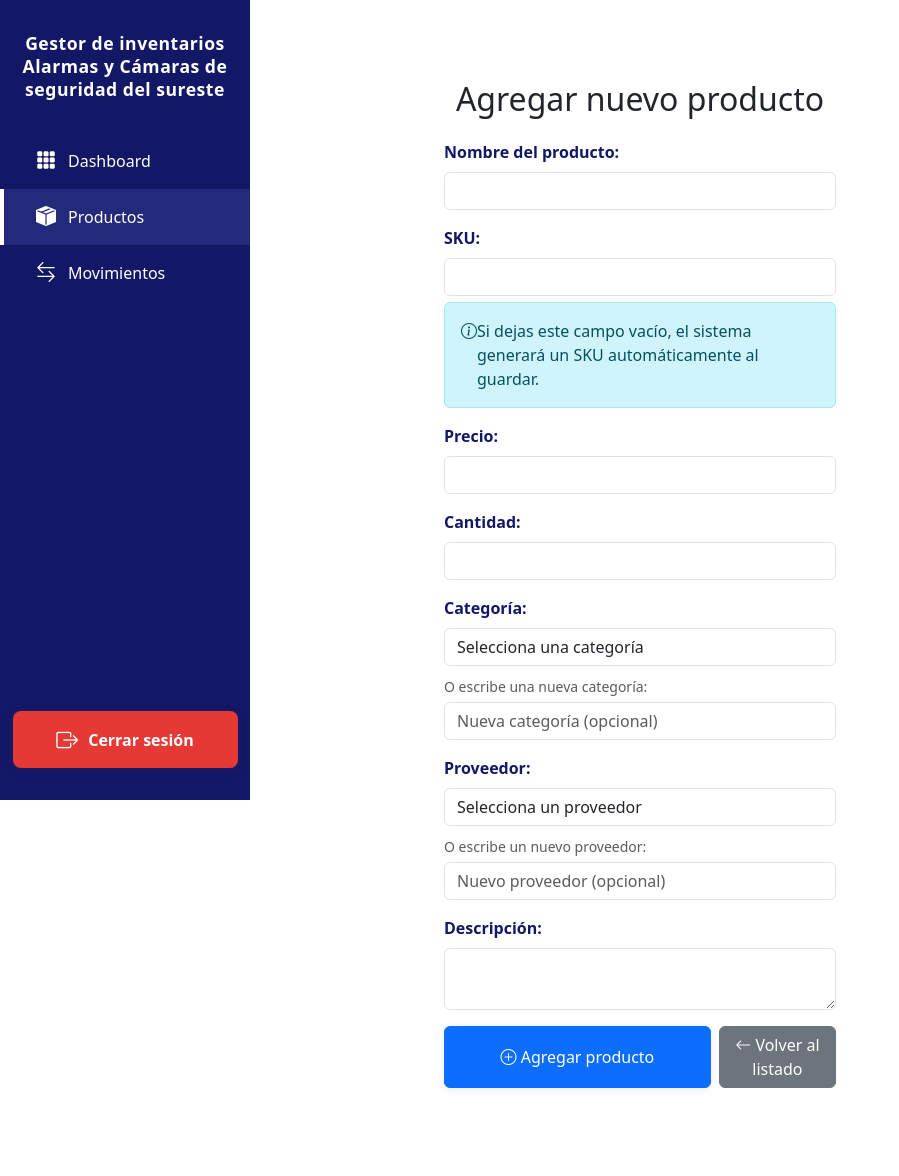
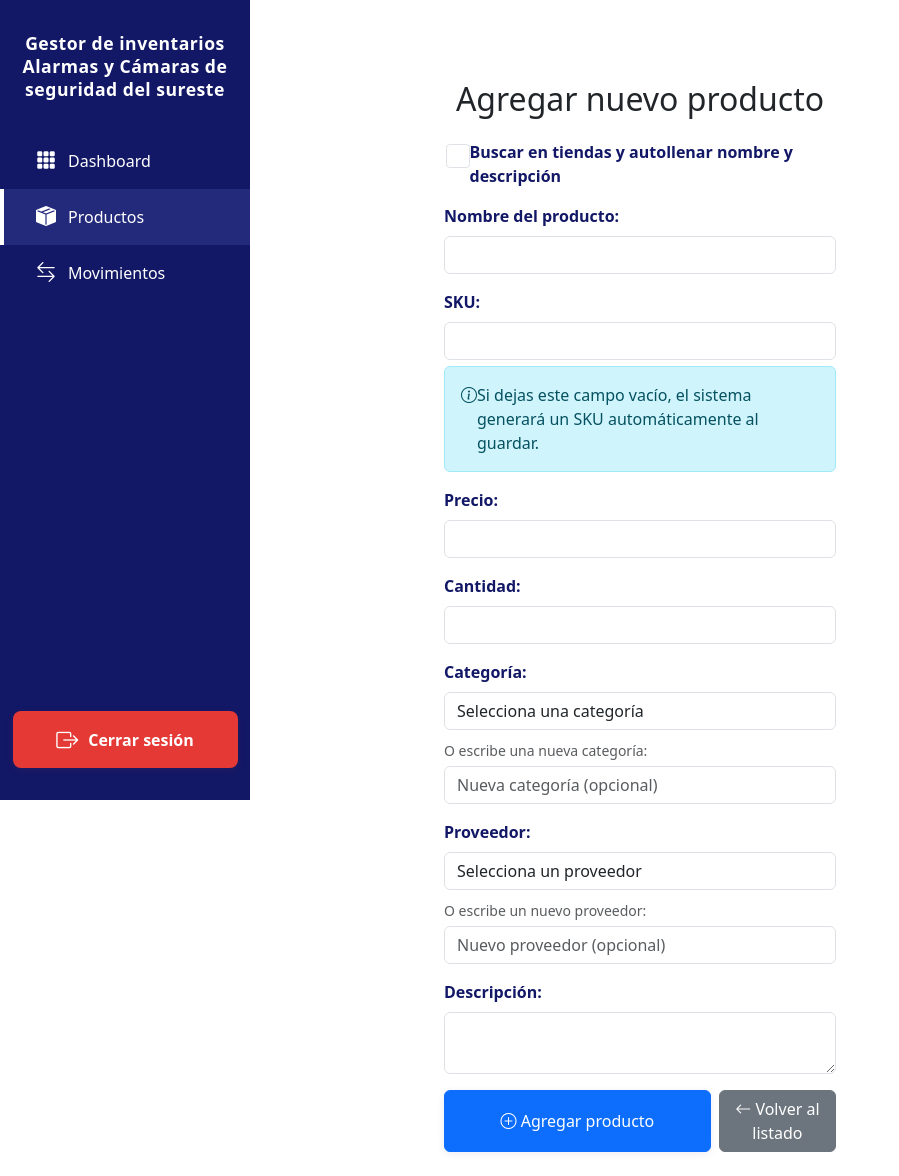
Before and after one commit to JACM701/AyC, a PHP site: page /products/add.php in a window 1280 px wide. Shown: the whole page, without its empty margins (0-899 px from the left). Before the commit the page ends 1088 px from the top, so only its background shows below. Run offline with PHP 8.4, Linux system fonts and the light colour scheme; the visitor is signed in with stand-in values (Sample User, id 1); data that the repository does not hold is empty.

Commit message:
CHECKPONIT1

```diff
--- a/products/add.php
+++ b/products/add.php
@@ -175,7 +175,18 @@
                 <button type="button" class="btn-close" data-bs-dismiss="alert"></button>
             </div>
         <?php endif; ?>
-        <form action="" method="POST">
+        <form action="" method="POST" id="formAgregarProducto">
+            <div class="mb-3">
+                <div class="form-check">
+                    <input class="form-check-input" type="checkbox" value="1" id="buscarTiendasCheck">
+                    <label class="form-check-label" for="buscarTiendasCheck">
+                        Buscar en tiendas y autollenar nombre y descripción
+                    </label>
+                </div>
+                <button type="button" class="btn btn-info mt-2" id="btnBuscarTiendas" style="display:none;">
+                    <i class="bi bi-search"></i> Buscar en tiendas
+                </button>
+            </div>
             <div class="mb-3">
                 <label for="product_name" class="form-label">Nombre del producto:</label>
                 <input type="text" class="form-control" name="product_name" id="product_name" required>
@@ -291,6 +302,38 @@
                 supplierSelect.value = '';
             }
         });
+
+        // Mostrar/ocultar botón de buscar en tiendas
+        const buscarCheck = document.getElementById('buscarTiendasCheck');
+        const btnBuscar = document.getElementById('btnBuscarTiendas');
+        buscarCheck.addEventListener('change', function() {
+            btnBuscar.style.display = this.checked ? 'inline-block' : 'none';
+        });
+
+        // Lógica de búsqueda en tiendas (simulada)
+        btnBuscar.addEventListener('click', function() {
+            btnBuscar.disabled = true;
+            btnBuscar.innerHTML = '<span class="spinner-border spinner-border-sm"></span> Buscando...';
+            // Puedes usar el valor del SKU o nombre si ya está escrito
+            const nombre = document.getElementById('product_name').value;
+            fetch('buscar_tiendas.php', {
+                method: 'POST',
+                headers: { 'Content-Type': 'application/json' },
+                body: JSON.stringify({ nombre })
+            })
+            .then(res => res.json())
+            .then(data => {
+                document.getElementById('product_name').value = data.nombre;
+                document.getElementById('description').value = data.descripcion;
+                btnBuscar.disabled = false;
+                btnBuscar.innerHTML = '<i class="bi bi-search"></i> Buscar en tiendas';
+            })
+            .catch(() => {
+                alert('Error al buscar en tiendas.');
+                btnBuscar.disabled = false;
+                btnBuscar.innerHTML = '<i class="bi bi-search"></i> Buscar en tiendas';
+            });
+        });
     </script>
 </body>
 </html>
```
Also changed, not shown: products/buscar_tiendas.php (added, +10 -0 lines).
